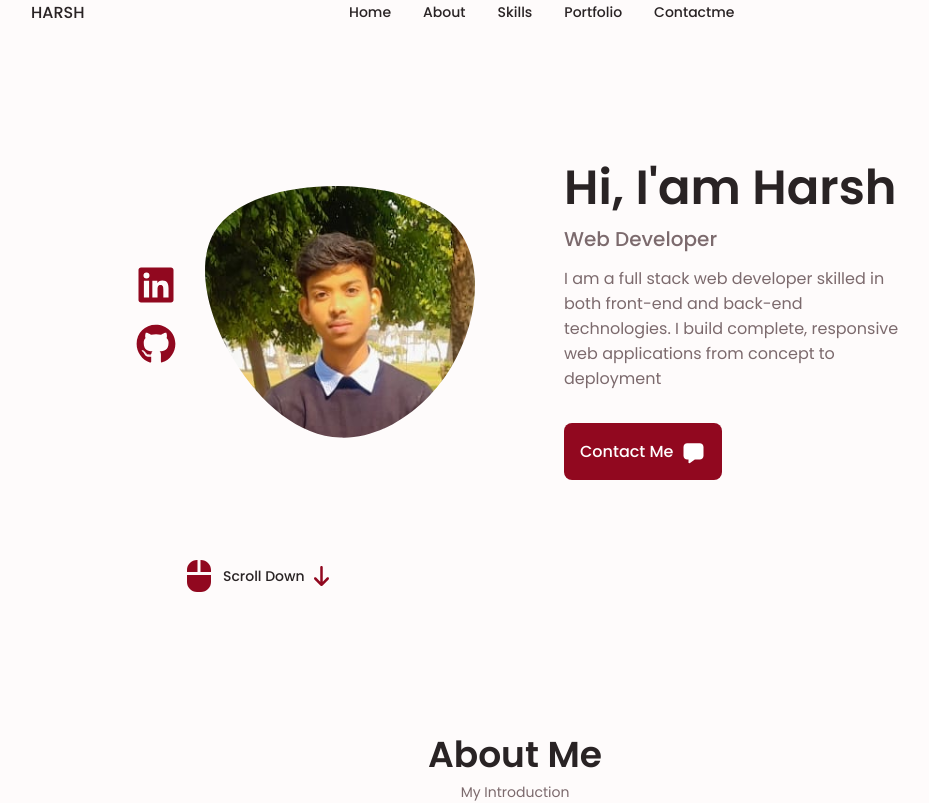
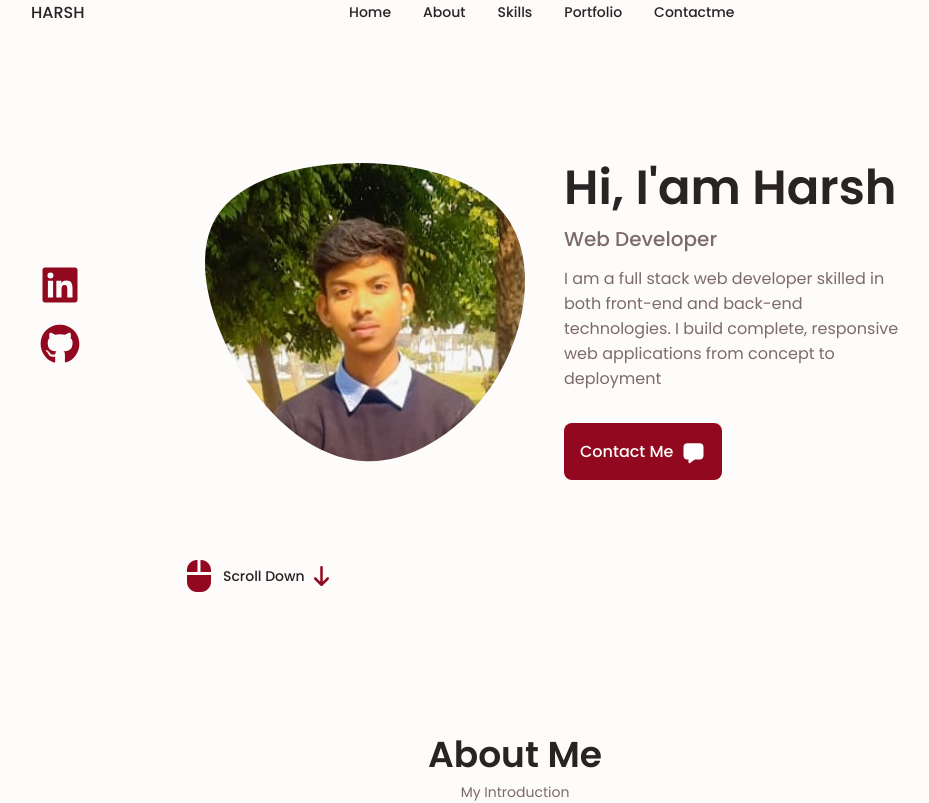
Before and after one commit to Harsh-Builds/My-Portfolio, a React (Create React App) app in the folder client/: page / in a window 1280 px wide. Shown: the top 803 px of the page, without its empty margins (125-1054 px from the left). Built offline with nearby package versions, Linux system fonts and the light colour scheme.

Commit message:
added media qurey for large devices now, my website is fully responsive

```diff
--- a/client/src/components/home.js
+++ b/client/src/components/home.js
@@ -67,7 +67,7 @@ export default function Home() {
           technologies. I build complete, responsive web applications from
           concept to deployment
         </p>
-        <a href="#Contactme" className="button button--flex">
+        <a href="#contact" className="button button--flex">
           Contact Me <FontAwesomeIcon icon={faMessage} className='button_icon' />
         </a>
       </div>
--- a/client/src/portfolio.css
+++ b/client/src/portfolio.css
@@ -998,3 +998,40 @@ textarea.contact_input {
   margin-top: 4.5rem;
 }
 }
+
+/* for large devices */
+@media screen and (min-width:1024px) {
+  .header,
+  .main,
+  .footer_container{
+    padding: 0;
+  }
+  .home_blob{
+    width: 320px;
+  }
+  .home_social{
+    transform: translateX(-6rem);
+  }
+  .portfolio_content{
+    order: 1;
+    grid-template-columns: repeat(2, 1fr);
+    column-gap: 5rem;
+  }
+
+  .swiper-portfolio-icon{
+    font-size: 3.5rem;
+  }
+  .swiper-button-prev{
+    left: -3.5rem;
+  }
+  .swiper-button-next{
+    right: -3.5rem;
+  }
+  .contact_form{
+    width: 460px;
+  }
+
+  .contact_input{
+    grid-template-columns: repeat(3, 1fr);
+  }
+}
```
